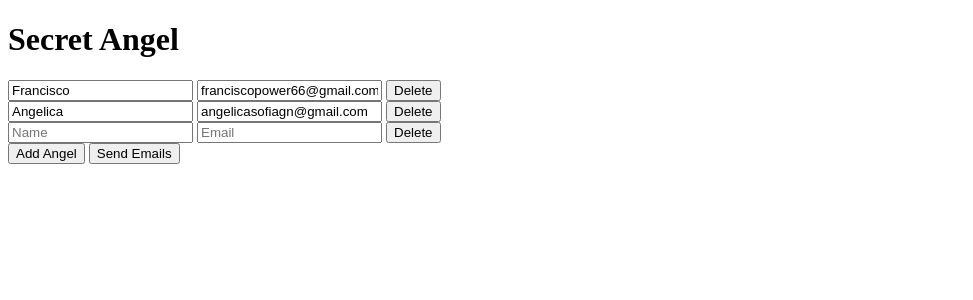
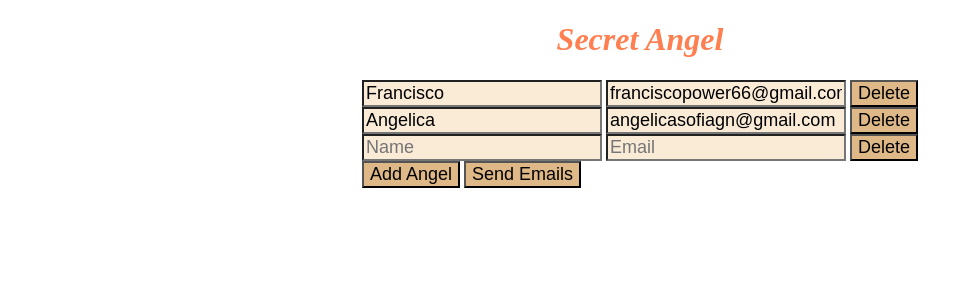
Before and after one commit to franciscopower/secret-angel, a SvelteKit app: page / in a window 1280 px wide. Shown: the top 300 px of the page, without its empty margins (0-973 px from the left). Built offline with nearby package versions, Linux system fonts and the light colour scheme; what mailtrap would draw is missing.

Commit message:
inicei o css

```diff
--- a/src/routes/+page.svelte
+++ b/src/routes/+page.svelte
@@ -43,4 +43,32 @@
 </div>
 
 <style>
+
+
+	h1{
+		font-style: italic;
+		color:coral;
+		display: flex;
+		justify-content: center;
+	}
+
+	.participants-container{
+		 display: flex;
+  		 justify-content: center;
+
+
+	}
+
+	.participants-container input{
+		font-size: large;
+		background-color: antiquewhite;
+		font-style: Monospace;
+
+	}
+
+	.participants-container button{
+		background-color:burlywood;
+		font-size: large;
+	}
+
 </style>
```
